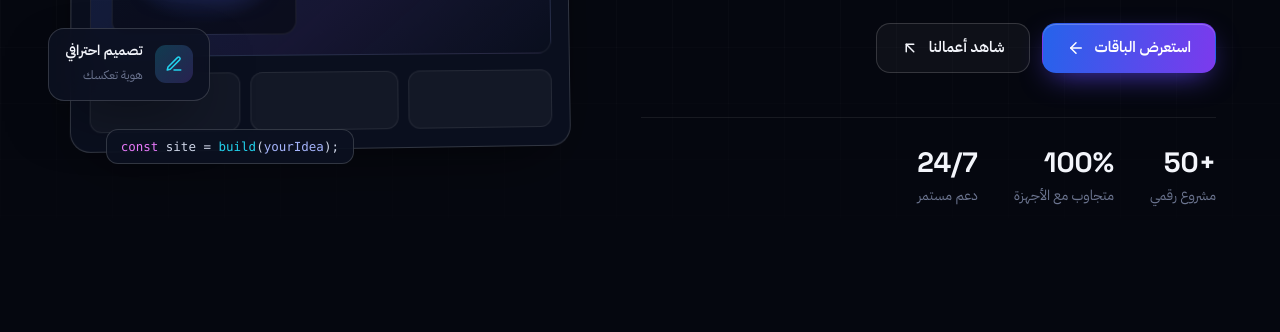
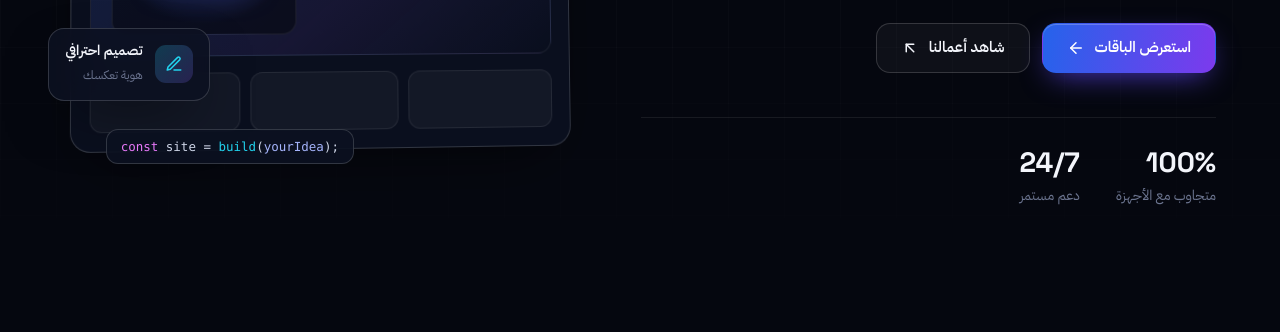
Before and after one commit to hivion25/nexaweb, a plain HTML site: page index.html in a window 1280 px wide. Shown: the part 457-789 px from the top of the page. Drawn offline with Linux system fonts and the light colour scheme.

Commit message:
حذف إحصائية +50 مشروع رقمي
Co-Authored-By: Claude Opus 5.5 <noreply@anthropic.com>

```diff
--- a/index.html
+++ b/index.html
@@ -80,7 +80,6 @@
           <a class="btn btn-ghost" href="#work">شاهد أعمالنا <svg class="ic"><use href="#i-arrow-out"/></svg></a>
         </div>
         <dl class="stats">
-          <div><dt>+50</dt><dd>مشروع رقمي</dd></div>
           <div><dt>100%</dt><dd>متجاوب مع الأجهزة</dd></div>
           <div><dt>24/7</dt><dd>دعم مستمر</dd></div>
         </dl>
```
